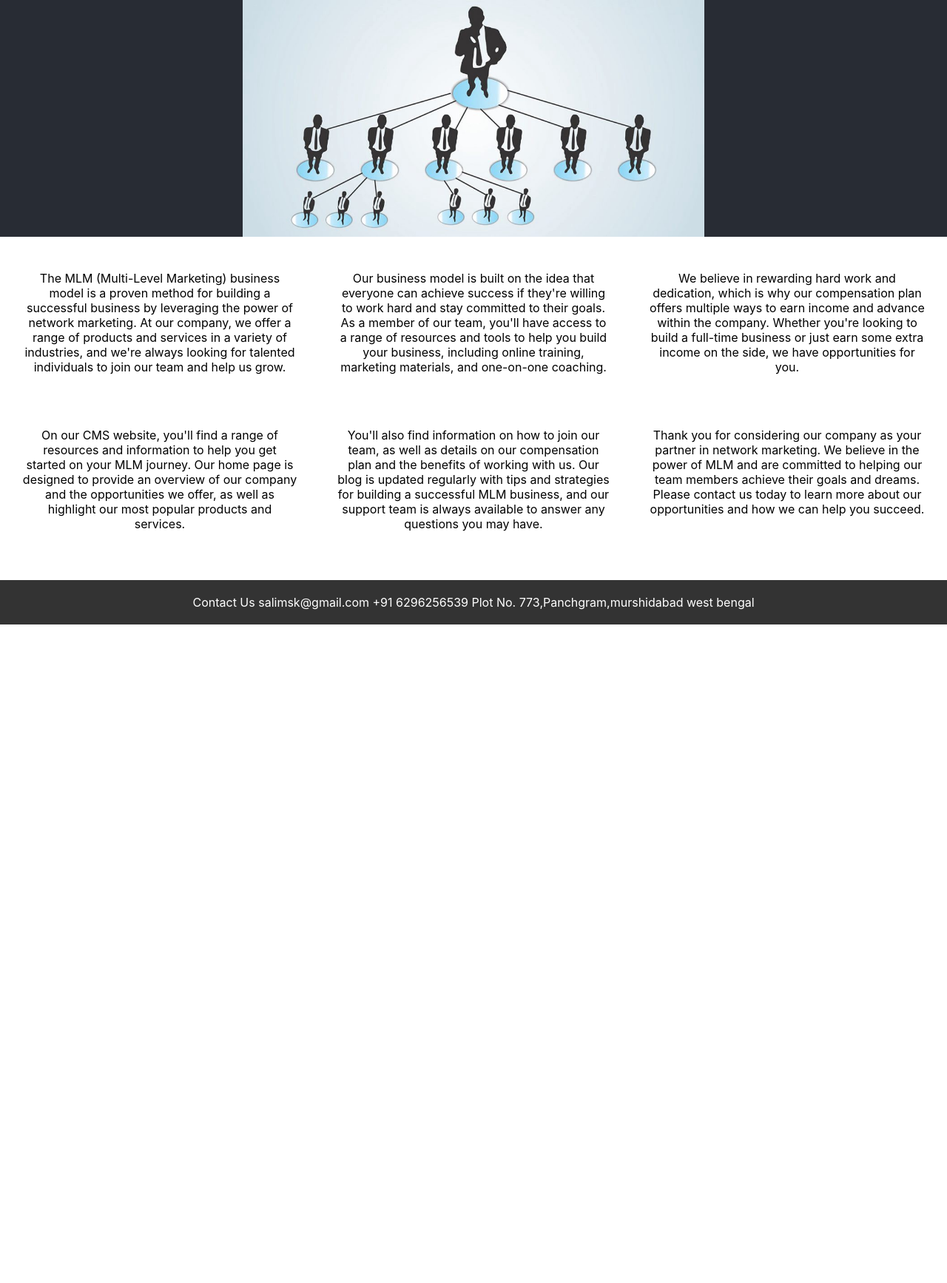
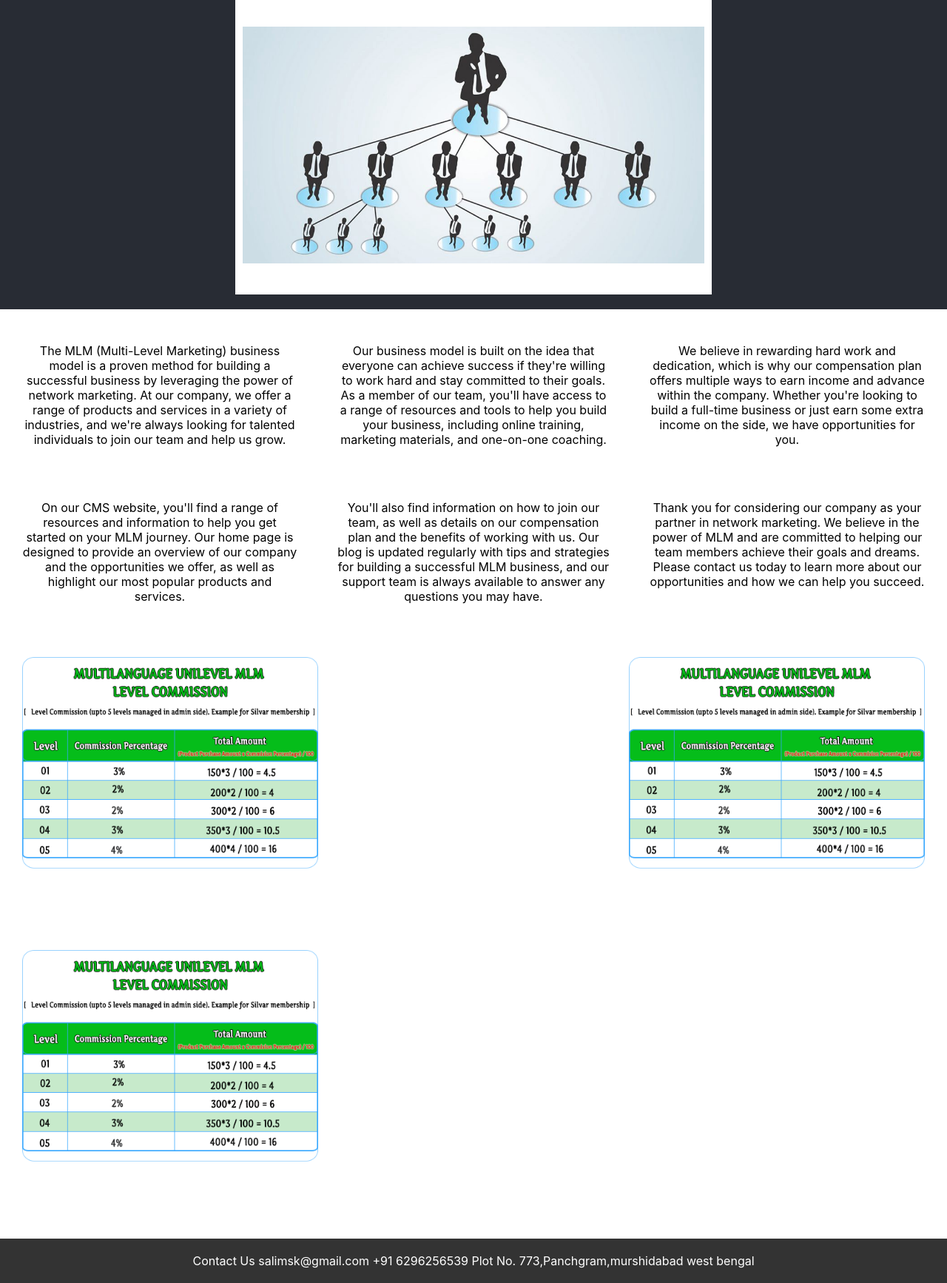
Before and after one commit to ziaur1/mLevel, a React (Create React App) app: page / in a window 1280 px wide. Shown: the whole page at 74% size. Before the commit the page ends 844 px from the top, so only its background shows below. Built offline with nearby package versions, Linux system fonts and the light colour scheme.

Commit message:
first commit

```diff
--- a/src/App.js
+++ b/src/App.js
@@ -1,11 +1,17 @@
 import banar from './banar.jpeg';
+import level from './level.png';
 import './App.css';
 
 function App() {
   return (
     <div className="App">
       <header className="App-header">
+        <section className="section">
+         <p>
 		<img src={banar} className="Banar-slide" alt="banar" />
+        </p>
+		</section>
+
 	</header>
 	<main className="main">
 	   <section className="section">
@@ -38,6 +44,21 @@ function App() {
           Thank you for considering our company as your partner in network marketing. We believe in the power of MLM and are committed to helping our team members achieve their goals and dreams. Please contact us today to learn more about our opportunities and how we can help you succeed.
         </p>
 		</section>
+		<section className="section">
+	     <p>
+		<img src={level} className="Banar-slide" alt="level" />
+		</p>
+		</section>
+		<section className="section">
+	     <p>
+		<img src={level} className="Banar-slide" alt="level" />
+		</p>
+		</section>
+		<section className="section">
+	     <p>
+		<img src={level} className="Banar-slide" alt="level" />
+		</p>
+		</section>
 
      </main>
 	 <footer className="footer">
```
Also changed, not shown: src/level.png (added).
